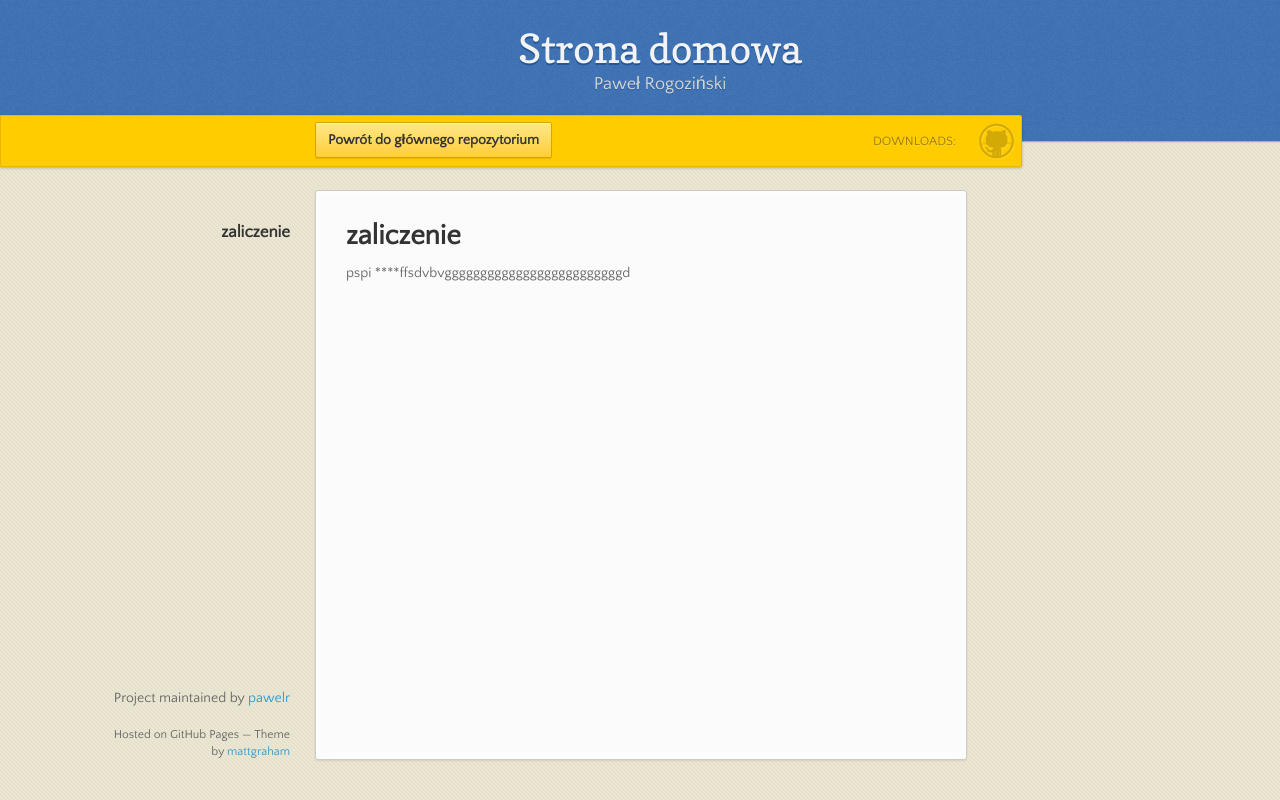
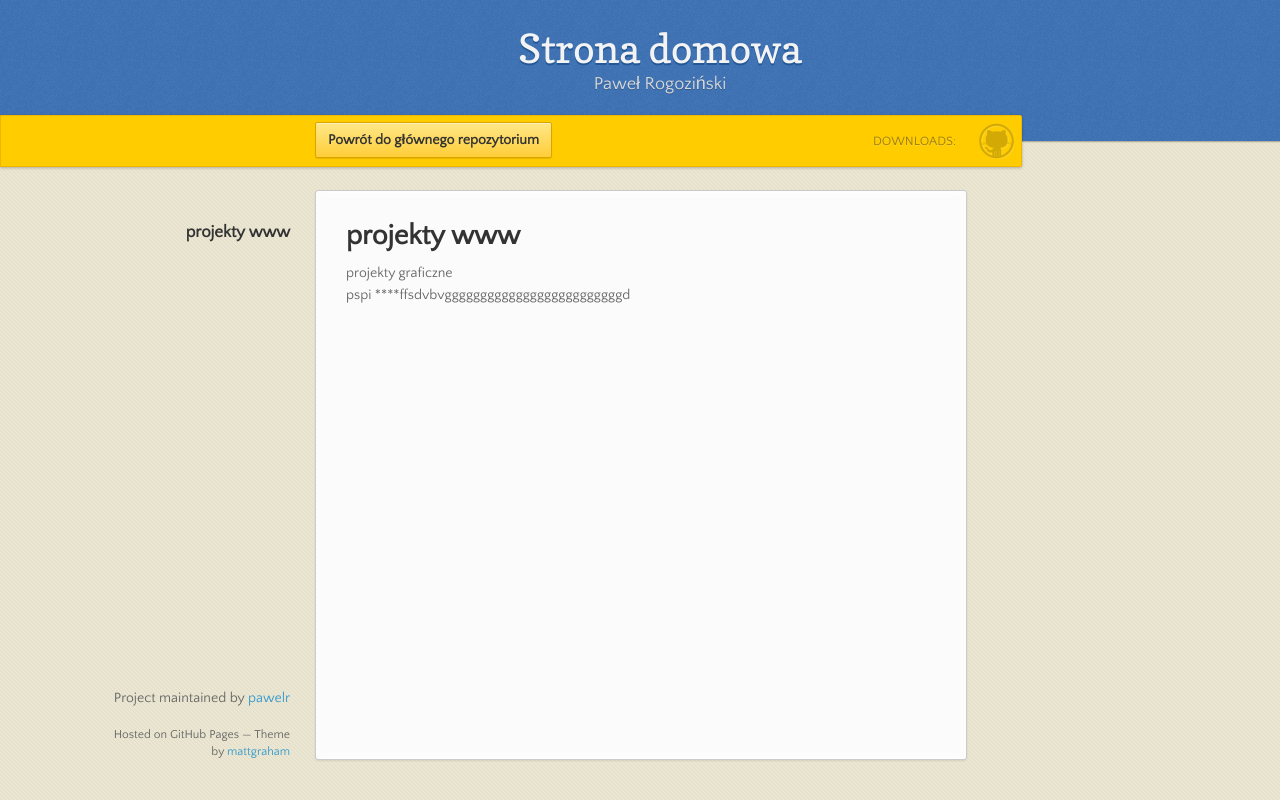
Before and after one commit to pawelr/zaliczenie, a plain HTML site: page index.html in a window 1280 px wide. Drawn offline with nearby package versions, Linux system fonts and the light colour scheme.

Commit message:
Update index.html

```diff
--- a/index.html
+++ b/index.html
@@ -40,7 +40,9 @@
       </nav>
       <section>
         <h1>
-<a name="zaliczenie" class="anchor" href="#zaliczenie"><span class="octicon octicon-link"></span></a>zaliczenie</h1>
+<a name="zaliczenie" class="anchor" href="#zaliczenie"><span class="octicon octicon-link"></span></a>projekty www</h1>
+<a name="zaliczenie" class="anchor" href="#zaliczenie"><span class="octicon octicon-link"></span></a>projekty graficzne</h1>
+
 
 <p>pspi
 ****ffsdvbvgggggggggggggggggggggggggd</p>
```
